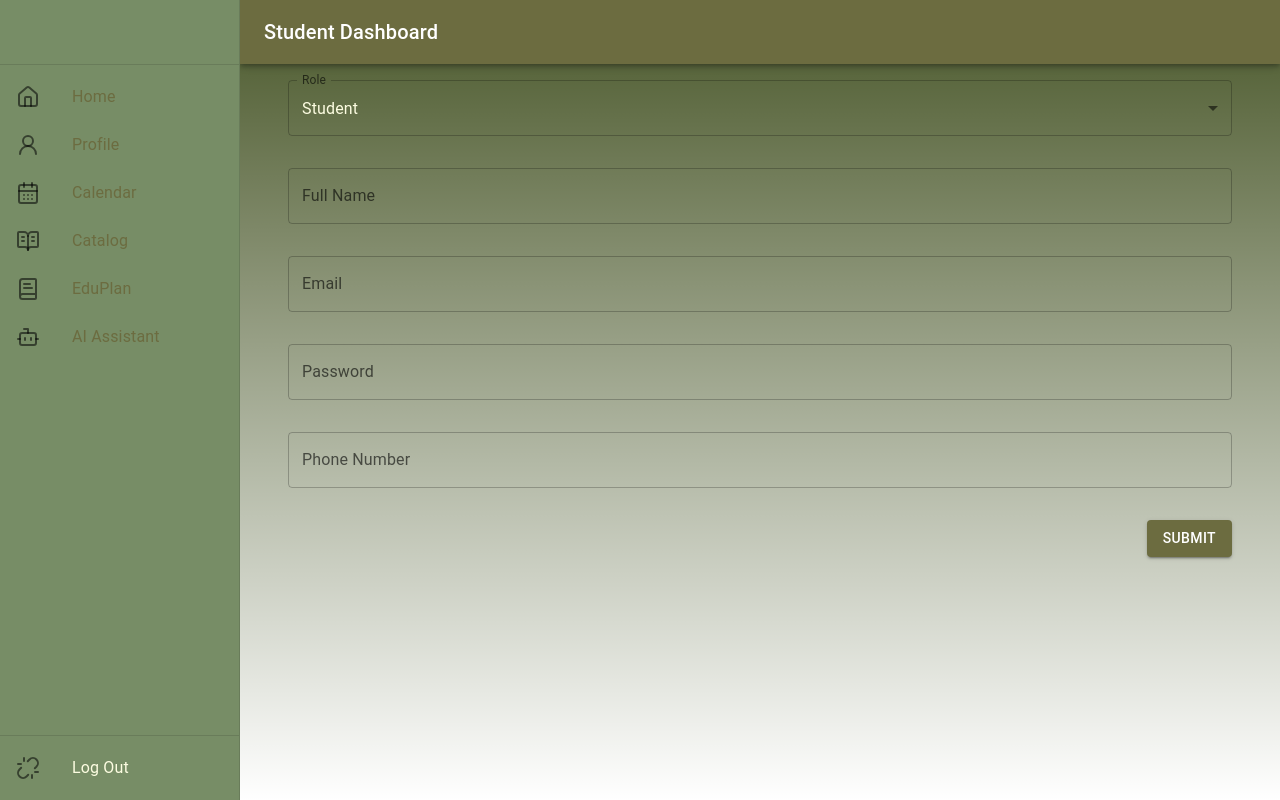
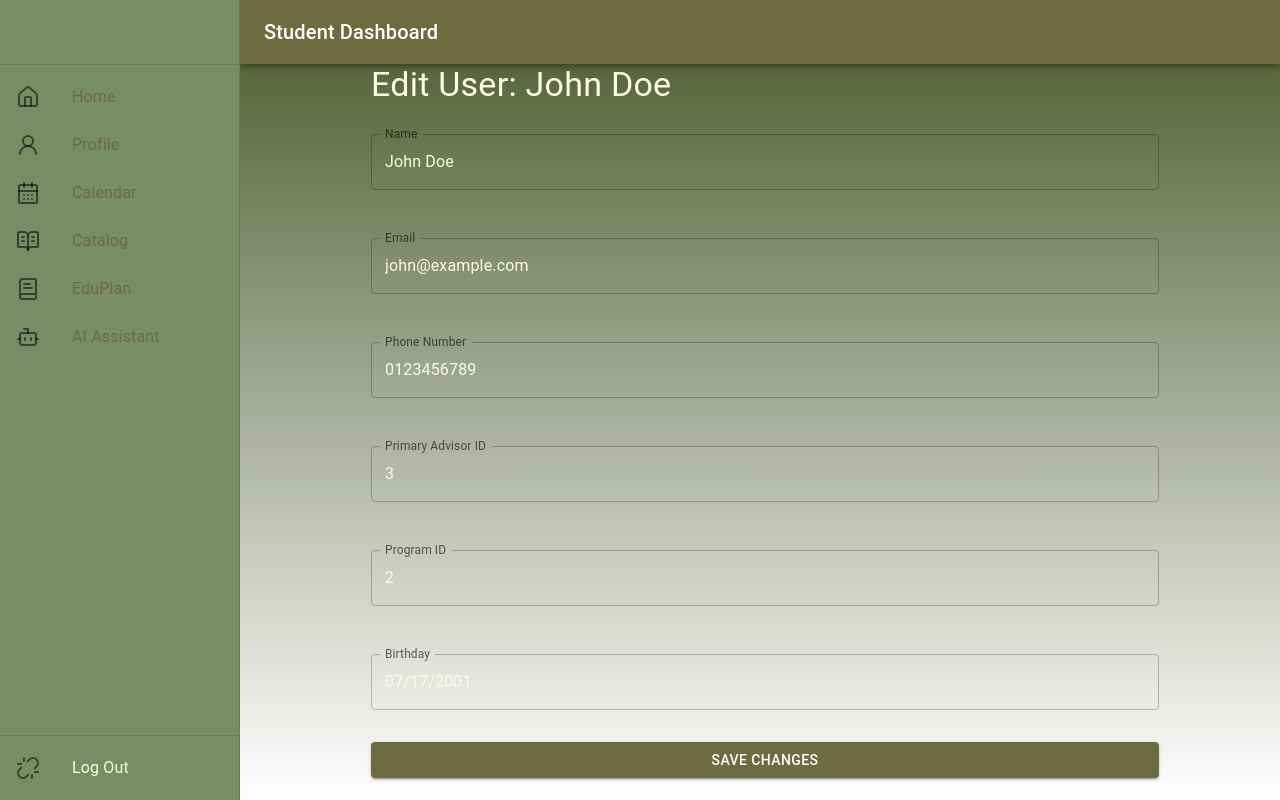
Before and after one commit to JoyZhang2023/Scholars-Saga, a Next.js app: page /student-dashboard in a window 1280 px wide. Built offline with nearby package versions, Linux system fonts and the light colour scheme.

Commit message:
Just pushing up some changes I've made

```diff
--- a/app/student-dashboard/page.tsx
+++ b/app/student-dashboard/page.tsx
@@ -4,6 +4,7 @@ import React, { FC } from 'react';
 import {CssBaseline, ThemeOptions, Toolbar, ThemeProvider, createTheme} from '@mui/material';
 import ToggleForm from "@/components/Create_users_admin";
 import {Box} from "@mui/system";
+import ManageUsers from "@/components/Manage_users_admin";
 
 
 
@@ -37,7 +38,7 @@ const StudentDashboard = () => {
                 </Box>
 
                 <Box flexGrow={1} p={3} pt = {4}>
-                    <ToggleForm />
+                    <ManageUsers />
                 </Box>
             </Box>
         </ThemeProvider>
--- /dev/null
+++ b/components/Manage_users_admin.tsx
@@ -0,0 +1,131 @@
+import React, { useState } from 'react';
+import { TextField, Button, Container, Typography, Box, Grid } from '@mui/material';
+
+
+type User = {
+    id: number;
+    name: string;
+    email: string;
+    phoneNumber: string;
+    primaryAdvisor: number;
+    programID: number;
+    birthDate: string;
+
+};
+const ManageUsers: React.FC = () => {
+    const [user, setUser] = useState<User>({
+        id: 1,
+        name: 'John Doe',
+        email: 'john@example.com',
+        phoneNumber: '0123456789',
+        primaryAdvisor: 3,
+        programID: 2,
+        birthDate: '07/17/2001'
+
+    });
+
+    const handleInputChange = (e: React.ChangeEvent<HTMLInputElement>) => {
+        setUser({
+            ...user,
+            [e.target.name]: e.target.value,
+        });
+    };
+
+    const handleSave = () => {
+        console.log('Updated user:', user);
+        // The work here would handle the writing to the database
+    };
+
+    return (
+        <Container maxWidth="md">
+            <Box sx={{ padding: 4 }}>
+                <Typography variant="h4" gutterBottom>
+                    Edit User: {user.name}
+                </Typography>
+                <Grid container spacing={3}>
+                    <Grid item xs={12}>
+                        <TextField
+                            fullWidth
+                            label="Name"
+                            variant="outlined"
+                            name="name"
+                            value={user.name}
+                            onChange={handleInputChange}
+                            margin="normal"
+                        />
+                    </Grid>
+                    <Grid item xs={12}>
+                        <TextField
+                            fullWidth
+                            label="Email"
+                            variant="outlined"
+                            name="email"
+                            value={user.email}
+                            onChange={handleInputChange}
+                            margin="normal"
+                        />
+                    </Grid>
+                    <Grid item xs={12}>
+                        <TextField
+                            fullWidth
+                            label="Phone Number"
+                            variant="outlined"
+                            name="phoneNumber"
+                            value={user.phoneNumber}
+                            onChange={handleInputChange}
+                            margin="normal"
+                        />
+                    </Grid>
+                    <Grid item xs={12}>
+                        <TextField
+                            fullWidth
+                            label="Primary Advisor ID"
+                            variant="outlined"
+                            name="primaryAdvisor"
+                            type="number"
+                            value={user.primaryAdvisor}
+                            onChange={handleInputChange}
+                            margin="normal"
+                        />
+                    </Grid>
+                    <Grid item xs={12}>
+                        <TextField
+                            fullWidth
+                            label="Program ID"
+                            variant="outlined"
+                            name="programID"
+                            type="number"
+                            value={user.programID}
+                            onChange={handleInputChange}
+                            margin="normal"
+                        />
+                    </Grid>
+                    <Grid item xs={12}>
+                        <TextField
+                            fullWidth
+                            label="Birthday"
+                            variant="outlined"
+                            name="birthDate"
+                            type="string"
+                            value={user.birthDate}
+                            onChange={handleInputChange}
+                            margin="normal"
+                        />
+                    </Grid>
+                    <Grid item xs={12}>
+                        <Button
+                            variant="contained"
+                            color="primary"
+                            onClick={handleSave}
+                            sx={{ width: '100%' }}
+                        >
+                            Save Changes
+                        </Button>
+                    </Grid>
+                </Grid>
+            </Box>
+        </Container>
+    );
+};
+
+export default ManageUsers;
```
